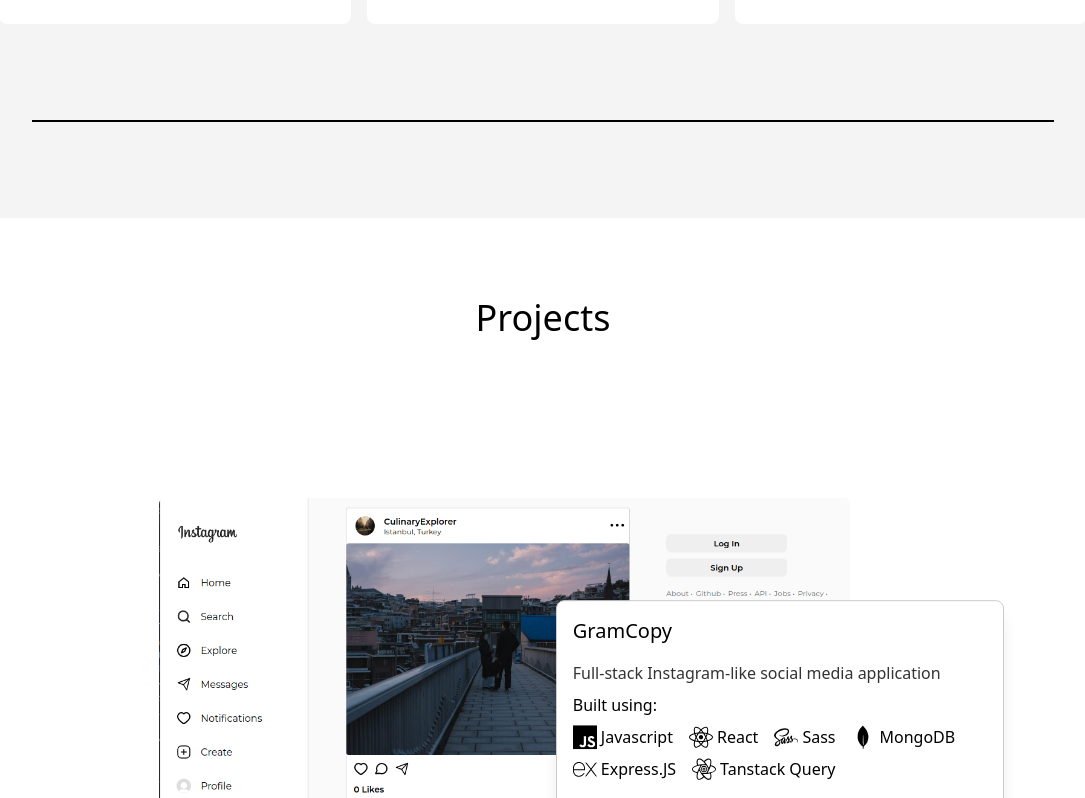
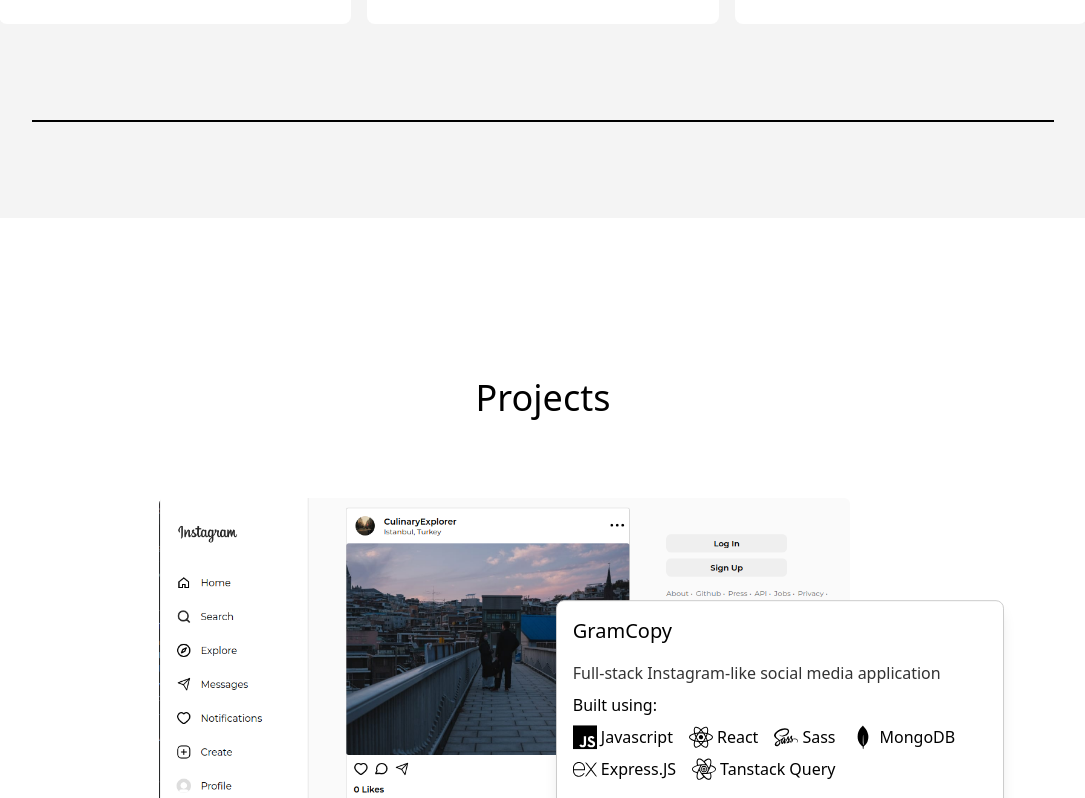
Before and after one commit to Stillwell-C/personal-site, a React (Vite) app: page / in a window 1280 px wide. Shown: the part 2474-3272 px from the top of the page, without its empty margins (97-1182 px from the left). Built offline with nearby package versions, Linux system fonts and the light colour scheme.

Commit message:
Change margins for section & heading

```diff
--- a/src/components/Projects.tsx
+++ b/src/components/Projects.tsx
@@ -2,6 +2,7 @@ import { useScroll } from "framer-motion";
 import projectsList from "../Data/ProjectsList";
 import SingleProject from "./SingleProject";
 import { ForwardedRef, forwardRef, useRef } from "react";
+import { Element } from "react-scroll";
 
 const Projects = forwardRef((props: object, ref: ForwardedRef<HTMLElement>) => {
   const sectionref = useRef<HTMLDivElement>(null);
@@ -12,8 +13,8 @@ const Projects = forwardRef((props: object, ref: ForwardedRef<HTMLElement>) => {
   });
 
   return (
-    <section ref={ref} className='mt-20' id='projects'>
-      <h2 className='mb-40 text-center text-4xl'>Projects</h2>
+    <section ref={ref} className='mt-40' id='projects'>
+      <h2 className='mb-20 text-center text-4xl'>Projects</h2>
       <div className='overflow-x-hidden h-full pb-40'>
         <div
           ref={sectionref}
```
